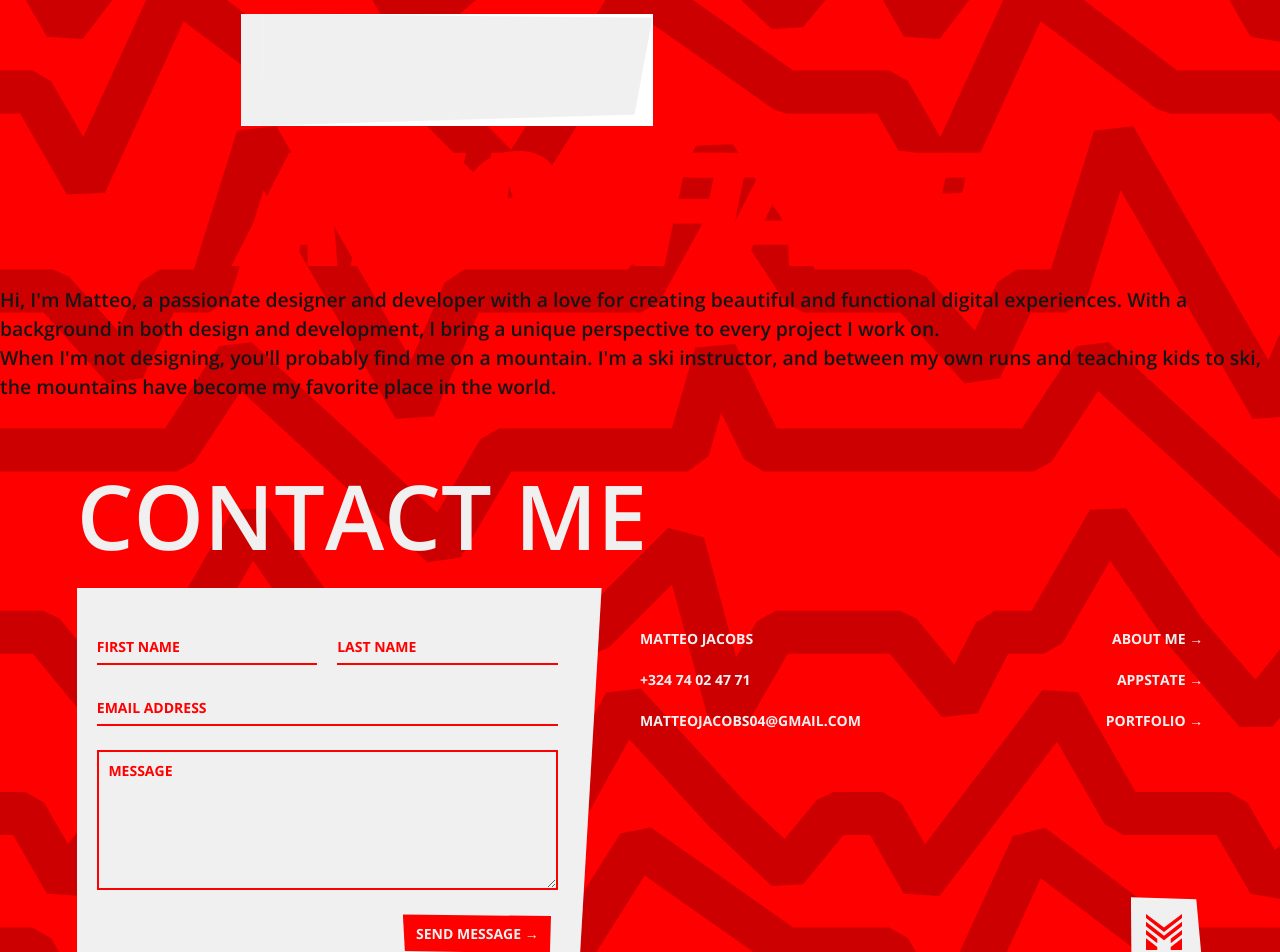
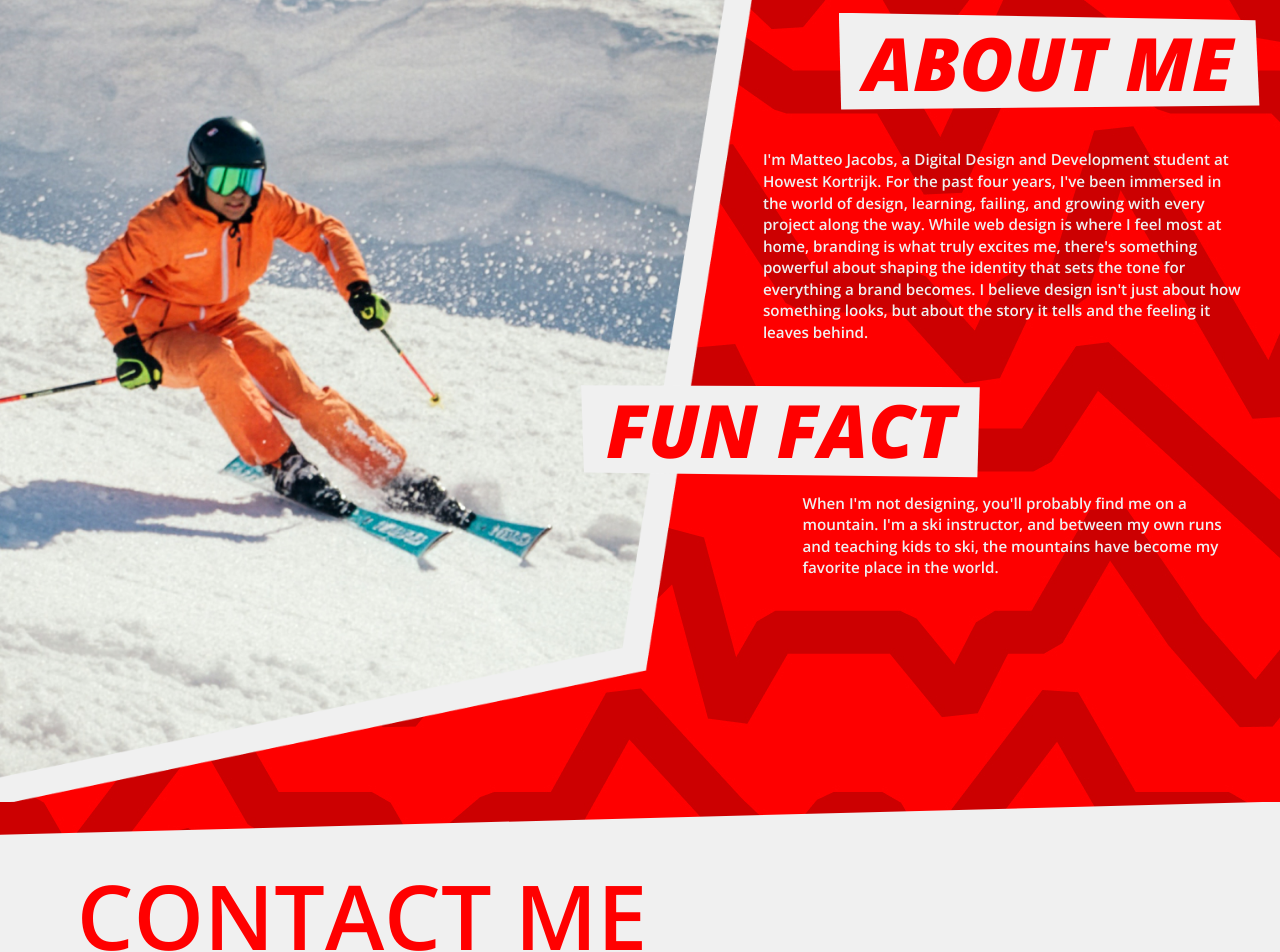
Before and after one commit to matteo-jacobs/portfolio, a React (Vite) app: page /about in a window 1280 px wide. Shown: the part 120-1072 px from the top of the page. Built offline with nearby package versions, Linux system fonts and the light colour scheme.

Commit message:
added about me page

```diff
--- a/src/components/footer.css
+++ b/src/components/footer.css
@@ -9,13 +9,38 @@
               details and links on the right, home button bottom-right
    ========================================================================== */
 
-/* Colors: the hero's red pattern (the page background) shows through;
-   white text, a white form with red text */
+/* --- Colors ------------------------------------------------------------ */
+
+/* Two themes, picked in footer.jsx:
+     red   (home page): the red pattern shows through, white text, a white
+                        form with red text
+     white (all other pages): white background, red text, a red form with
+                        white text
+   Every color below uses these variables, so a theme is just 4 values. */
+.site-footer--red {
+  --footer-bg: transparent;
+  --footer-text: var(--white);
+  --footer-panel: var(--white);
+  --footer-panel-text: var(--red);
+}
+
+.site-footer--white {
+  --footer-bg: var(--white);
+  --footer-text: var(--red);
+  --footer-panel: var(--red);
+  --footer-panel-text: var(--white);
+
+  /* Slanted top edge: the red page above shows in the top-left corner
+     (lower on the left, rising to the right, about 1.5deg) */
+  clip-path: polygon(0 min(2.6vw, 3rem), 100% 0, 100% 100%, 0 100%);
+}
+
 .site-footer {
+  background: var(--footer-bg);
   /* Same side space as the "Passed work" section (Home.css), so the two
      line up: 10% on phones, 8% on tablets, 6% on desktops */
   padding: 3rem 10% 2rem;
-  color: var(--white);
+  color: var(--footer-text);
 }
 
 .footer__title {
@@ -66,7 +91,7 @@
   grid-template-columns: 1fr 1fr;
   gap: 1.5rem 1.25rem;
 
-  color: var(--red);
+  color: var(--footer-panel-text);
 }
 
 .footer__field {
@@ -82,22 +107,22 @@
   width: 100%;
   padding: 0.35rem 0;
   border: 0;
-  border-block-end: 2px solid var(--red);
+  border-block-end: 2px solid var(--footer-panel-text);
   background: none;
-  color: var(--red);
+  color: var(--footer-panel-text);
   font-weight: 600;
 }
 
 /* The message box has a full red border */
 .footer__field textarea {
   padding: 0.5rem 0.6rem;
-  border: 2px solid var(--red);
+  border: 2px solid var(--footer-panel-text);
   resize: vertical;
 }
 
 .footer__field input::placeholder,
 .footer__field textarea::placeholder {
-  color: var(--red);
+  color: var(--footer-panel-text);
   opacity: 1;
   font-size: 0.875rem;
   font-weight: 700;
@@ -106,7 +131,7 @@
 
 .footer__field input:focus-visible,
 .footer__field textarea:focus-visible {
-  outline: 2px solid var(--red);
+  outline: 2px solid var(--footer-panel-text);
   outline-offset: 3px;
 }
 
@@ -128,7 +153,7 @@
   --frame-pad-y: 0.5em;
   --frame-pad-x: 0.8em;
 
-  color: var(--white);
+  color: var(--footer-panel);
   font-size: 0.875rem;
   font-weight: 700;
   text-transform: uppercase;
@@ -189,8 +214,13 @@
   align-self: end; /* level with the last line next to it */
 }
 
-.footer__home img {
+/* The logo as a mask: its color comes from the theme */
+.footer__home-logo {
+  display: block;
   width: 2.25rem;
+  aspect-ratio: 1;
+  background: var(--footer-panel-text);
+  mask: url('../assets/navigation/logo-mark.svg') center / contain no-repeat;
 }
 
 /* --- Phone ------------------------------------------------------------- */
@@ -234,7 +264,7 @@
     align-self: end;
   }
 
-  .footer__home img {
+  .footer__home-logo {
     width: 1.9rem;
   }
 }
--- a/src/components/footer.jsx
+++ b/src/components/footer.jsx
@@ -1,7 +1,6 @@
 import { useState } from 'react'
-import { Link } from 'react-router-dom'
+import { Link, useLocation } from 'react-router-dom'
 import TitleFrame from './TitleFrame.jsx'
-import logoMarkRed from '../assets/navigation/logo-mark-red.svg'
 import './footer.css'
 
 const CONTACT = {
@@ -32,6 +31,10 @@ const STATUS_TEXT = {
 export default function Footer() {
   const [status, setStatus] = useState('idle')
 
+  // Two color themes (footer.css): red on the home page, whose last section
+  // is white; white with red text everywhere else, under the red pages
+  const theme = useLocation().pathname === '/' ? 'red' : 'white'
+
   const handleSubmit = async (event) => {
     event.preventDefault()
     const form = event.currentTarget
@@ -61,13 +64,13 @@ export default function Footer() {
   }
 
   return (
-    <footer className="site-footer" id="contact">
+    <footer className={`site-footer site-footer--${theme}`} id="contact">
       <h2 className="footer__title">Contact me</h2>
 
       <div className="footer__body">
         <TitleFrame
           as="form"
-          color="var(--white)"
+          color="var(--footer-panel)"
           className="footer__form"
           onSubmit={handleSubmit}
           topRight={[0, 0]}
@@ -112,7 +115,7 @@ export default function Footer() {
             <TitleFrame
               as="button"
               type="submit"
-              color="var(--red)"
+              color="var(--footer-panel-text)"
               className="footer__send"
               disabled={status === 'sending'}
             >
@@ -139,8 +142,15 @@ export default function Footer() {
           </ul>
         </nav>
 
-        <TitleFrame as={Link} to="/" color="var(--white)" className="footer__home">
-          <img src={logoMarkRed} alt="Home" />
+        <TitleFrame
+          as={Link}
+          to="/"
+          color="var(--footer-text)"
+          className="footer__home"
+          aria-label="Home"
+        >
+          {/* The logo, colored by CSS (mask), so it can follow the theme */}
+          <span className="footer__home-logo" aria-hidden="true" />
         </TitleFrame>
       </div>
     </footer>
--- a/src/components/navigation.jsx
+++ b/src/components/navigation.jsx
@@ -86,7 +86,7 @@ export default function Navigation() {
 
 
                 <li className="home-computer"><NavLink to="/" onClick={closeMenu}>Home</NavLink></li>
-                <li><NavLink to="/about" onClick={closeMenu}>About</NavLink></li>
+                <li><NavLink to="/about" onClick={closeMenu}>About me</NavLink></li>
                 <li><NavLink to="/appstate" onClick={closeMenu}>AppState</NavLink></li>
                 <li>
                     <TitleFrame as={NavLink} to="/portfolio" className="important" onClick={closeMenu}>
--- /dev/null
+++ b/src/pages/About.css
@@ -0,0 +1,226 @@
+/* ==========================================================================
+   About page: "About me" and "Fun fact" titles (white frames, red text)
+   with white text on the red pattern, plus a photo of me skiing.
+     Phone:   stacked; a small tilted photo on the right, overlapped by
+              "Fun fact"
+     Tablet:  "About me" left with the text indented under it; the photo
+              runs into the left edge, "Fun fact" and its text next to it
+     Desktop: the big framed photo top-left (partly under the navigation),
+              all text in the right column, "Fun fact" overlapping the photo
+   Sides line up with the other sections: 10% / 8% / 6%.
+   Measured from the Figma frames, in vw so it scales.
+   ========================================================================== */
+
+.aboutPage {
+  position: relative;
+  padding: 25vw 10% 4rem;
+  color: var(--white);
+  overflow-x: clip; /* photos that run off the sides don't scroll the page */
+}
+
+.about__content {
+  display: grid;
+  grid-template-columns: 1fr auto;
+  grid-template-areas:
+    'about    about'
+    'text     text'
+    '.        photo'
+    'fun      fun'
+    'funtext  funtext';
+  align-items: start;
+}
+
+/* --- Titles ---------------------------------------------------------------- */
+
+.about__title {
+  --frame-pad-y: 0.08em;
+  --frame-pad-x: 0.3em;
+
+  justify-self: start;
+  position: relative;
+  z-index: 1; /* above the photo */
+
+  color: var(--red);
+  font-size: 17.5vw; /* phone: the titles fill the width */
+  font-weight: 800;
+  font-stretch: 75%;
+  font-style: italic;
+  text-transform: uppercase;
+  line-height: 1;
+  white-space: nowrap; /* "Fun fact" stays on one line */
+}
+
+.about__title--about { grid-area: about; }
+.about__title--fun   { grid-area: fun; }
+
+/* --- Text ------------------------------------------------------------------ */
+
+.about__text {
+  font-size: 0.875rem;
+  font-weight: 600;
+  line-height: 1.5;
+}
+
+.about__text--about {
+  grid-area: text;
+  margin-block-start: 1.25rem;
+}
+
+.about__text--fun {
+  grid-area: funtext;
+  margin-block-start: 1.75rem;
+}
+
+/* --- Photos ---------------------------------------------------------------- */
+
+/* The big framed photo: desktop only */
+.about__big-photo {
+  display: none;
+}
+
+/* Small photo with a white border, tilted. Phone: on the right, over the
+   end of the text, with "Fun fact" overlapping its bottom-left */
+.about__photo {
+  grid-area: photo;
+  width: 30vw;
+  aspect-ratio: 1.05;
+  margin-block: -3vw -9vw;
+  margin-inline-end: -6vw; /* sticks out a little to the right */
+  border: 1vw solid var(--white);
+  background: var(--white);
+  overflow: clip;
+  rotate: 6deg;
+}
+
+/* Zoomed in a little so the image's own slanted frame is cut off */
+.about__photo img {
+  width: 100%;
+  height: 100%;
+  object-fit: cover;
+  object-position: 50% 55%;
+  scale: 1.08;
+}
+
+/* --- Tablet ---------------------------------------------------------------- */
+
+@media (min-width: 744px) {
+  .aboutPage {
+    padding: 26vw 8% 6rem;
+  }
+
+  .about__content {
+    grid-template-columns: 40% 1fr;
+    grid-template-areas:
+      'about about'
+      'text  text'
+      'photo fun'
+      'photo funtext';
+  }
+
+  .about__title {
+    font-size: 11vw;
+  }
+
+  .about__text {
+    font-size: clamp(1rem, 2.1vw, 1.25rem);
+  }
+
+  /* The text is indented a little under "About me" */
+  .about__text--about {
+    margin-inline-start: 10%;
+    margin-block: 1.5rem 2rem;
+  }
+
+  /* Runs into the left edge of the screen, "Fun fact" next to it */
+  .about__photo {
+    width: auto;
+    margin: 0 0 0 -8vw;
+    border-width: 0.8vw;
+    rotate: 6deg;
+  }
+
+  .about__title--fun {
+    margin-block-start: 2vw;
+    margin-inline-start: 2vw;
+  }
+
+  .about__text--fun {
+    margin-inline-start: 4vw;
+  }
+}
+
+/* --- Desktop --------------------------------------------------------------- */
+
+/* Positions measured from the Figma desktop frame (1487px wide), as % of
+   the width. The text fits on the first screen: every vertical size is
+   min(X vw, Y vh), where Y = X × 1.455 (the frame's width / height). On a
+   screen wider than the frame, the vh value wins and the text squeezes
+   vertically to stay above the fold. The photo (and the footer under it)
+   may run below the fold. */
+@media (min-width: 1280px) {
+  /* As tall as the photo, whatever the screen height, so the footer is
+     always right under it: the photo's lowest point (bottom-left) is at
+     72.1vw, and the footer's slanted top drops another 2.6vw on the left,
+     leaving a small red gap under the photo. */
+  .aboutPage {
+    min-height: 72vw;
+    padding: min(11.4vw, 16.6vh) 2.5% min(3vw, 2.5vh) 0;
+    overflow: clip; /* only the photo's transparent corners stick out */
+  }
+
+  /* The framed photo, partly off the top-left of the screen: its top-right
+     corner at 59.7% of the width, big enough to fill the section's height */
+  .about__big-photo {
+    display: block;
+    position: absolute;
+    top: -8vw;
+    left: -20vw;
+    width: 80vw;
+    max-width: none;
+    height: auto;
+  }
+
+  /* The right column: 59.6% - 97.5% of the width */
+  .about__content {
+    margin-inline-start: 59.6vw;
+    grid-template-columns: 1fr;
+    grid-template-areas:
+      'about'
+      'text'
+      'fun'
+      'funtext';
+  }
+
+  .about__photo {
+    display: none;
+  }
+
+  .about__title {
+    font-size: min(6.3vw, 9.2vh);
+  }
+
+  /* "About me": 68.6% - 99% of the width */
+  .about__title--about {
+    justify-self: end;
+    margin-inline-end: -1.5vw;
+  }
+
+  .about__text {
+    font-size: clamp(0.95rem, min(1.21vw, 1.76vh), 1.5rem);
+    line-height: 1.42;
+  }
+
+  .about__text--about {
+    margin: min(3.2vw, 4.7vh) 0 0;
+  }
+
+  /* "Fun fact": starts at 45.4%, sticking out over the photo */
+  .about__title--fun {
+    margin: min(3.6vw, 5.2vh) 0 0 -14.2vw;
+  }
+
+  /* Its text: 62.7% - 97.5% */
+  .about__text--fun {
+    margin: min(1.1vw, 1.6vh) 0 0 3.1vw;
+  }
+}
--- a/src/pages/About.jsx
+++ b/src/pages/About.jsx
@@ -1,22 +1,51 @@
-import skier from '../assets/skier.jpg'
-import aboutme from '../assets/aboutme.jpg'
+import heroSkier from '../assets/hero-skier.png'
+import heroSkierMobile from '../assets/hero-skier__mobile.png'
+import TitleFrame from '../components/TitleFrame.jsx'
+import './About.css'
 
 export default function About() {
   return (
-    <div className="aboutPage">
-          <div className="hero">
-            <img src={skier} alt="Skier" className="hero-image" />
-            <div className="hero-title">
-              <img src={aboutme}></img>
-              <h1>About Me</h1>
-            </div>
-            <p>Hi, I'm Matteo, a passionate designer and developer with a love for creating beautiful and functional digital experiences. With a background in both design and development, I bring a unique perspective to every project I work on.</p>
-            <div className="hero-title">
-              <img src={aboutme}></img>
-              <h1>Fun Fact</h1>
-            </div>
-            <p>When I'm not designing, you'll probably find me on a mountain. I'm a ski instructor, and between my own runs and teaching kids to ski, the mountains have become my favorite place in the world.</p>
-          </div>
-    </div>
+    <section className="aboutPage">
+      {/* Desktop: the big framed photo in the top-left */}
+      <img
+        src={heroSkier}
+        width="1220"
+        height="1287"
+        alt="Matteo skiing"
+        className="about__big-photo"
+      />
+
+      <div className="about__content">
+        <TitleFrame as="h1" color="var(--white)" className="about__title about__title--about">
+          About me
+        </TitleFrame>
+
+        <p className="about__text about__text--about">
+          I'm Matteo Jacobs, a Digital Design and Development student at Howest
+          Kortrijk. For the past four years, I've been immersed in the world of
+          design, learning, failing, and growing with every project along the
+          way. While web design is where I feel most at home, branding is what
+          truly excites me, there's something powerful about shaping the
+          identity that sets the tone for everything a brand becomes. I believe
+          design isn't just about how something looks, but about the story it
+          tells and the feeling it leaves behind.
+        </p>
+
+        {/* Phone and tablet: a small tilted photo next to "Fun fact" */}
+        <div className="about__photo">
+          <img src={heroSkierMobile} alt="" />
+        </div>
+
+        <TitleFrame as="h2" color="var(--white)" className="about__title about__title--fun">
+          Fun fact
+        </TitleFrame>
+
+        <p className="about__text about__text--fun">
+          When I'm not designing, you'll probably find me on a mountain. I'm a
+          ski instructor, and between my own runs and teaching kids to ski, the
+          mountains have become my favorite place in the world.
+        </p>
+      </div>
+    </section>
   )
 }
```
